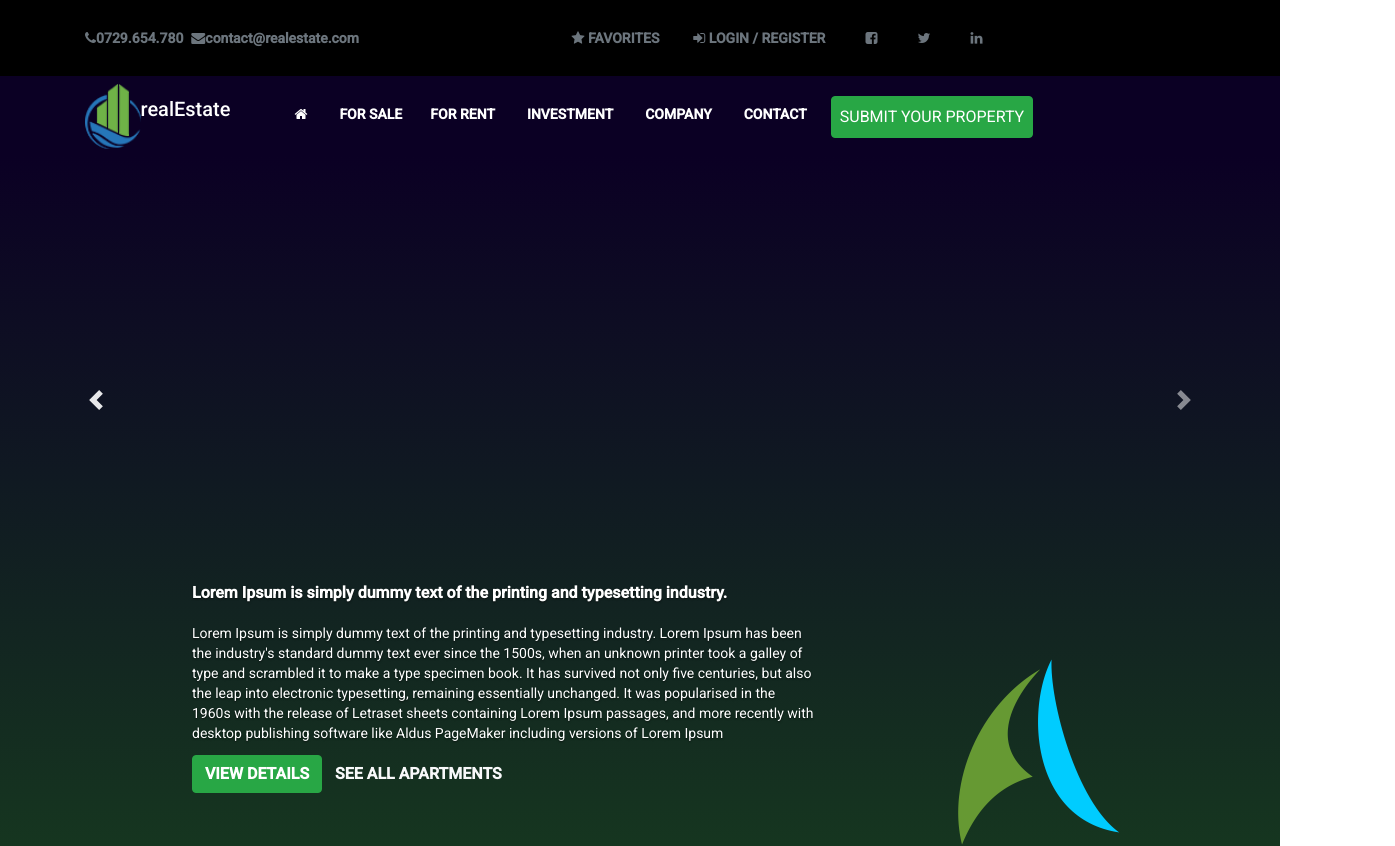
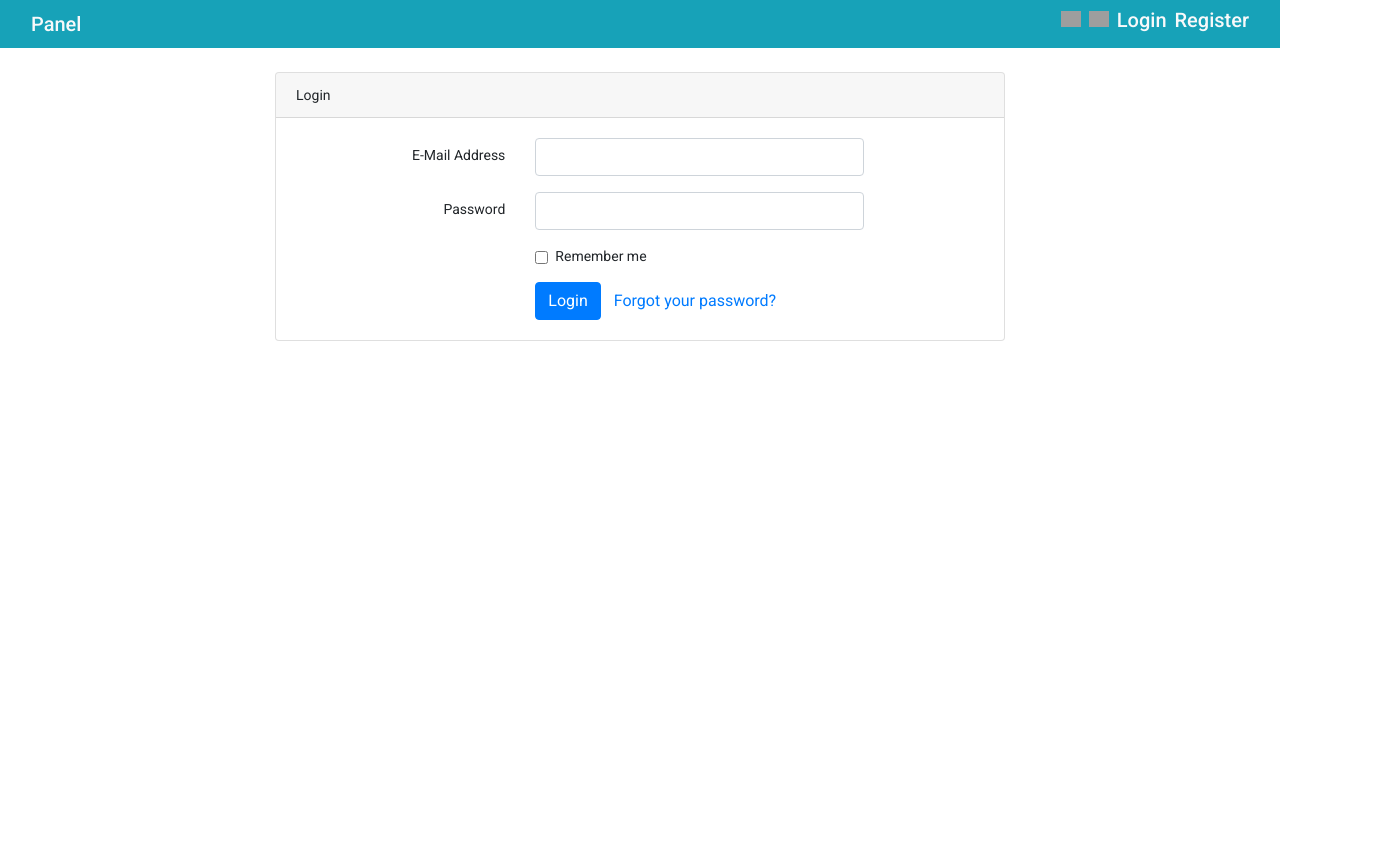
Before and after one commit to MartinNaumoski/AngularCRM, an Angular app: page /login in a window 1280 px wide. Before the commit this address led to /. Shown: the top 846 px of the page, 1395 px wide, since content can reach past the window. After the commit the page ends 800 px from the top, so only its background shows below. Built offline with nearby package versions, Linux system fonts and the light colour scheme; grey boxes are pictures that could not be loaded.

Commit message:
Start backend-part

```diff
--- a/src/app/app-routing.module.ts
+++ b/src/app/app-routing.module.ts
@@ -1,7 +1,11 @@
 import { NgModule } from '@angular/core';
 import { Routes, RouterModule } from '@angular/router';
-
-const routes: Routes = [];
+import { LoginComponent } from './login/login.component';
+import { DataContentComponent} from './data-content/data-content.component'
+const routes: Routes = [
+  { path: 'login', component: LoginComponent },
+  { path:'' ,component:DataContentComponent}
+];
 
 @NgModule({
   imports: [RouterModule.forRoot(routes)],
--- a/src/app/app.component.html
+++ b/src/app/app.component.html
@@ -1,2 +1,2 @@
-<app-header></app-header>
-<app-data-content></app-data-content>
+<router-outlet></router-outlet>
+<!-- <app-data-content></app-data-content> -->
--- a/src/app/data-content/data-content.component.html
+++ b/src/app/data-content/data-content.component.html
@@ -1,12 +1,5 @@
-<head>
-    <meta charset="utf-8">
-    <meta name="viewport" content="width=device-width, initial-scale=1">
-    <link rel="stylesheet" href="https://maxcdn.bootstrapcdn.com/bootstrap/4.5.2/css/bootstrap.min.css">
-    <script src="https://ajax.googleapis.com/ajax/libs/jquery/3.5.1/jquery.min.js"></script>
-    <script src="https://cdnjs.cloudflare.com/ajax/libs/popper.js/1.16.0/umd/popper.min.js"></script>
-    <script src="https://maxcdn.bootstrapcdn.com/bootstrap/4.5.2/js/bootstrap.min.js"></script>
-    <link rel="stylesheet" href="https://cdnjs.cloudflare.com/ajax/libs/font-awesome/4.7.0/css/font-awesome.min.css">
-</head>
+
+<app-header></app-header>
 
 <nav class="navbar navbar-expand-lg bg-light">
     <div class="container text-white font-weight-bold">
@@ -329,10 +322,3 @@
 <div>
     <img src="../../assets/background-glass-3.png">
 </div>
-
-<script src="https://code.jquery.com/jquery-3.5.1.slim.min.js"
-    integrity="sha384-DfXdz2htPH0lsSSs5nCTpuj/zy4C+OGpamoFVy38MVBnE+IbbVYUew+OrCXaRkfj"
-    crossorigin="anonymous"></script>
-<script src="https://cdn.jsdelivr.net/npm/bootstrap@4.5.3/dist/js/bootstrap.bundle.min.js"
-    integrity="sha384-ho+j7jyWK8fNQe+A12Hb8AhRq26LrZ/JpcUGGOn+Y7RsweNrtN/tE3MoK7ZeZDyx"
-    crossorigin="anonymous"></script>
--- a/src/app/header/header.component.html
+++ b/src/app/header/header.component.html
@@ -28,12 +28,12 @@
 
             <ul class="navbar-nav">
                 <li class="mr-1">
-                    <i class="fa fa-star" aria-hidden="true"></i>
+                    <i  class="fa fa-star" aria-hidden="true"></i>
                     FAVORITES
                 </li>
                 <li>
                     <i class="fa fa-sign-in" aria-hidden="true"></i>
-                    LOGIN / REGISTER
+                    <a routerLink="/login" class="text-muted">LOGIN / REGISTER</a>
                 </li>
                 <li>
                     <i class="fa fa-facebook-square"></i>
--- /dev/null
+++ b/src/app/login-header/login-header.component.css
@@ -0,0 +1,12 @@
+.smallFlag{
+    max-height: 24px;
+    max-width: 24px;
+    width: 20px;
+    height: 16px;
+}
+ul{
+    list-style: none;
+}
+ul > li {
+    float: left;
+}
--- /dev/null
+++ b/src/app/login-header/login-header.component.html
@@ -0,0 +1,72 @@
+<head>
+    <meta charset="utf-8">
+    <meta name="viewport" content="width=device-width, initial-scale=1">
+    <link rel="stylesheet" href="https://maxcdn.bootstrapcdn.com/bootstrap/4.5.2/css/bootstrap.min.css">
+    <script src="https://ajax.googleapis.com/ajax/libs/jquery/3.5.1/jquery.min.js"></script>
+    <script src="https://cdnjs.cloudflare.com/ajax/libs/popper.js/1.16.0/umd/popper.min.js"></script>
+    <script src="https://maxcdn.bootstrapcdn.com/bootstrap/4.5.2/js/bootstrap.min.js"></script>
+    <link rel="stylesheet" href="https://cdnjs.cloudflare.com/ajax/libs/font-awesome/4.7.0/css/font-awesome.min.css">
+</head>
+<nav class="navbar navbar-inverse bg-info text-light">
+    <div class="container-fluid">
+        <div class="navbar-header">
+            <a class="text-light h5" href="#">Panel</a>
+        </div>
+
+        <ul class="nav  navbar-right">
+            <li><a href="#"></a></li>
+            <li>
+                <a href="#">
+                    <img class="smallFlag mr-2"
+                        src="https://upload.wikimedia.org/wikipedia/commons/thumb/3/36/Flag_of_Albania.svg/2000px-Flag_of_Albania.svg.png">
+                </a>
+            </li>
+            <li>
+                <a href="#">
+                    <img class="smallFlag mr-2"
+                    src="https://upload.wikimedia.org/wikipedia/en/thumb/a/ae/Flag_of_the_United_Kingdom.svg/1280px-Flag_of_the_United_Kingdom.svg.png">
+                </a>
+            </li>
+            <li class="mr-2 h5">
+                Login
+            </li>
+            <li class="h5">
+                Register
+            </li>
+        </ul>
+    </div>
+</nav>
+<!-- <nav class="navbar navbar-light bg-light">
+    <a  class="navbar-brand">Panel</a>
+
+
+    <ul class="navbar-nav ml-auto">
+        <li class="nav-item mr-2 mt-3">
+            <a class="nav-item">
+                <img class="smallFlag mr-2"
+                    src="https://upload.wikimedia.org/wikipedia/commons/thumb/3/36/Flag_of_Albania.svg/2000px-Flag_of_Albania.svg.png">
+            </a>
+            <a class="nav-item">
+                <img class="smallFlag"
+                    src="https://upload.wikimedia.org/wikipedia/en/thumb/a/ae/Flag_of_the_United_Kingdom.svg/1280px-Flag_of_the_United_Kingdom.svg.png">
+            </a>
+        </li>
+
+        <li class="nav-item">
+            <a class="nav-link in mr-2">
+                Login
+            </a>
+        </li>
+        <li class="nav-item">
+            <a class="nav-link in mr-2">
+                Register
+            </a>
+        </li>
+    </ul>
+</nav> -->
+<script src="https://code.jquery.com/jquery-3.5.1.slim.min.js"
+    integrity="sha384-DfXdz2htPH0lsSSs5nCTpuj/zy4C+OGpamoFVy38MVBnE+IbbVYUew+OrCXaRkfj"
+    crossorigin="anonymous"></script>
+<script src="https://cdn.jsdelivr.net/npm/bootstrap@4.5.3/dist/js/bootstrap.bundle.min.js"
+    integrity="sha384-ho+j7jyWK8fNQe+A12Hb8AhRq26LrZ/JpcUGGOn+Y7RsweNrtN/tE3MoK7ZeZDyx"
+    crossorigin="anonymous"></script>
--- /dev/null
+++ b/src/app/login-header/login-header.component.ts
@@ -0,0 +1,15 @@
+import { Component, OnInit } from '@angular/core';
+
+@Component({
+  selector: 'app-login-header',
+  templateUrl: './login-header.component.html',
+  styleUrls: ['./login-header.component.css']
+})
+export class LoginHeaderComponent implements OnInit {
+
+  constructor() { }
+
+  ngOnInit(): void {
+  }
+
+}
--- /dev/null
+++ b/src/app/login/login.component.html
@@ -0,0 +1,48 @@
+<app-login-header></app-login-header>
+<main class="py-4">
+    <div class="container">
+        <div class="row justify-content-center">
+            <div class="col-md-8">
+                <div class="card">
+                    <div class="card-header">
+                        Login
+                    </div>
+                    <div class="card-body">
+                        <form>
+                            <div class="form-group row">
+                                <label for="email" class="col-md-4 col-form-label text-md-right">E-Mail Address</label>
+                                <div class="col-md-6">
+                                    <input class="form-control">
+                                </div>
+                            </div>
+                            <div class="form-group row">
+                                <label for="password" class="col-md-4 col-form-label text-md-right">Password</label>
+                                <div class="col-md-6">
+                                    <input class="form-control">
+                                </div>
+                            </div>
+                            <div class="form-group row">
+                                <div class="col-md-6 offset-md-4">
+                                    <div class="form-check">
+                                        <input type="checkbox" class="form-check-input">
+                                        <label class="form-check-label">Remember me</label>
+                                    </div>
+                                </div>
+                            </div>
+                            <div class="form-group row mb-0">
+                                <div class="col-md-8 offset-md-4">
+                                    <button class="btn btn-primary">Login</button>
+                                    <a class="btn btn-link">
+                                        Forgot your password?
+                                    </a>
+                                </div>
+
+                            </div>
+                        </form>
+                    </div>
+                </div>
+            </div>
+
+        </div>
+    </div>
+</main>
--- /dev/null
+++ b/src/app/login/login.component.ts
@@ -0,0 +1,15 @@
+import { Component, OnInit } from '@angular/core';
+
+@Component({
+  selector: 'app-login',
+  templateUrl: './login.component.html',
+  styleUrls: ['./login.component.css']
+})
+export class LoginComponent implements OnInit {
+
+  constructor() { }
+
+  ngOnInit(): void {
+  }
+
+}
```
Also changed, not shown: src/app/app.module.ts (+6 -2 lines), src/app/login/login.component.css (added), 2 other files (tests, documents, lock files or other folders).
